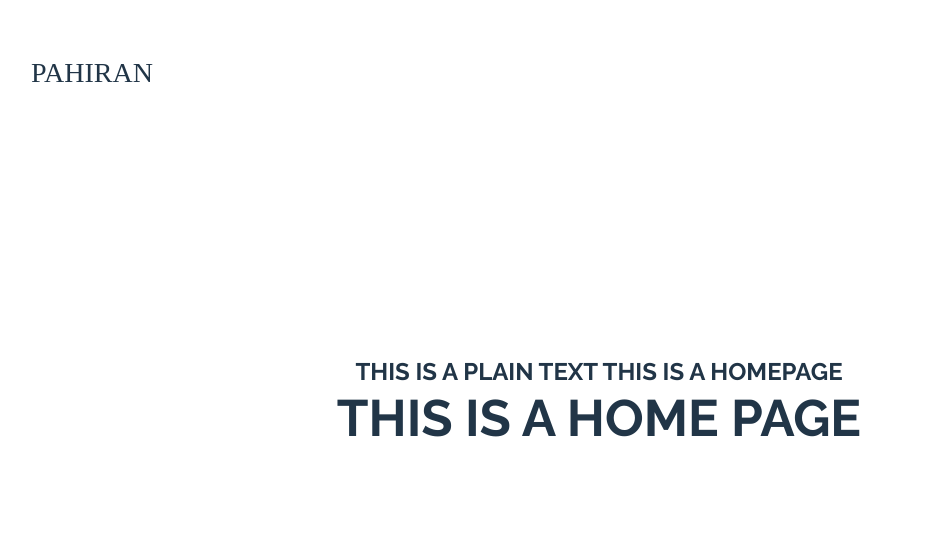
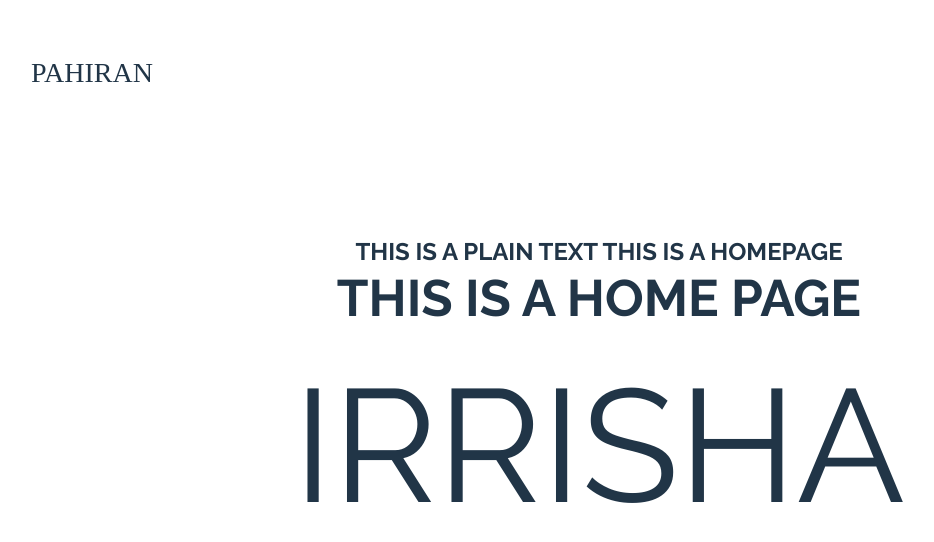
Before and after one commit to Irrisha-K/Pahiran, a React (Vite) app: page / in a window 1280 px wide. Shown: the top 542 px of the page, without its empty margins (41-975 px from the left). Built offline with nearby package versions, Linux system fonts and the light colour scheme.

Commit message:
Nabbar added

```diff
--- /dev/null
+++ b/src/pages/Home.css
@@ -0,0 +1,3 @@
+.file {
+  font-size: 10rem;
+}
--- a/src/pages/Home.jsx
+++ b/src/pages/Home.jsx
@@ -1,4 +1,6 @@
 import Navbar from "../shared/components/UIElements/NavBar";
+
+import "./Home.css";
 
 export default function HomePage() {
   return (
@@ -6,6 +8,7 @@ export default function HomePage() {
       <Navbar />
       <h2>THIS IS A PLAIN TEXT THIS IS A HOMEPAGE</h2>{" "}
       <h1>THIS IS A HOME PAGE</h1>
+      <p className="file">IRRISHA</p>
     </>
   );
 }
--- a/src/shared/components/UIElements/NavBar.css
+++ b/src/shared/components/UIElements/NavBar.css
@@ -53,7 +53,7 @@
   outline: none;
   background: transparent;
   font-size: 16px;
-  width: 200px;
+  width: 350px;
   color: white;
 }
 
--- a/src/shared/components/UIElements/NavBar.jsx
+++ b/src/shared/components/UIElements/NavBar.jsx
@@ -50,10 +50,10 @@ const Navbar = () => {
             <a href="#">Gifting</a>
           </li>
           <li>
-            <a href="#">Track Order</a>
+            <a href="#">Seasonal Collection</a>
           </li>
           <li>
-            <a href="#">Return & Exchange</a>
+            <a href="#">Track Order</a>
           </li>
           <li>
             <a href="#">About Us</a>
```
